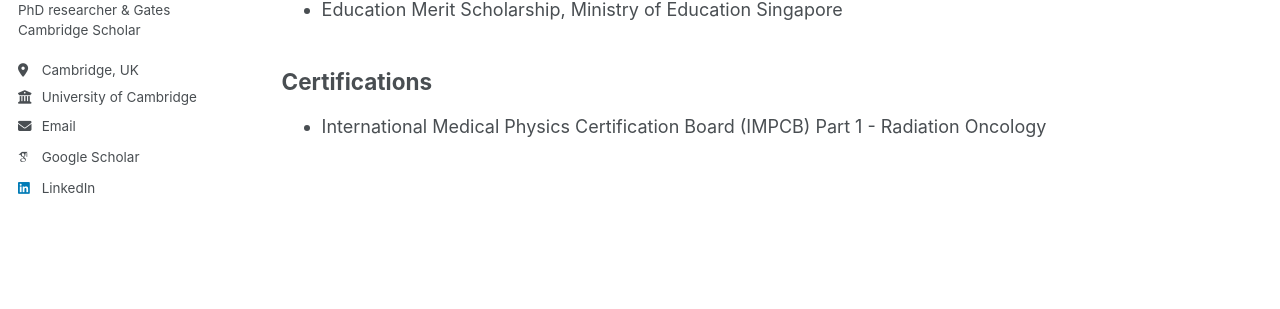
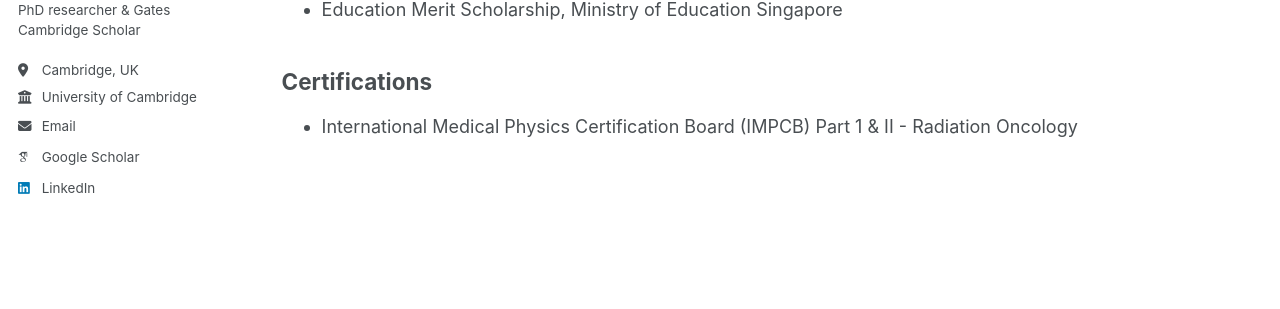
Before and after one commit to yeappl/yeappl.github.io, a Jekyll site: the page built from _pages/cv.md, in a window 1280 px wide and 900 px high, scrolled down 694 px. Shown: the part 353-662 px from the top of the window. Built offline with Jekyll 4.4.1, drawn with Linux system fonts in a browser that asks for light colours; some web fonts are replaced.

Commit message:
Update cv.md

```diff
--- a/_pages/cv.md
+++ b/_pages/cv.md
@@ -40,4 +40,4 @@ Honors & Awards
 
 Certifications
 -----
-* International Medical Physics Certification Board (IMPCB) Part 1 - Radiation Oncology
+* International Medical Physics Certification Board (IMPCB) Part 1 & II - Radiation Oncology
```
